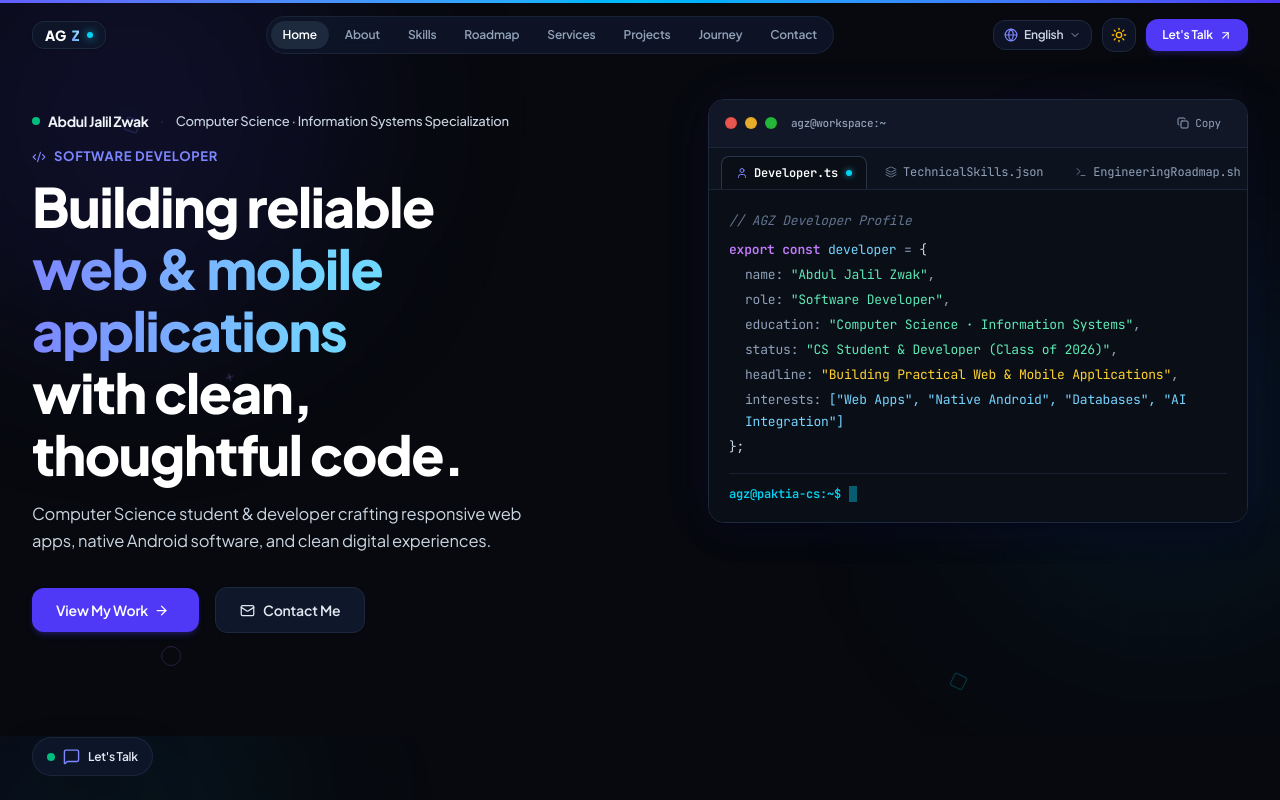
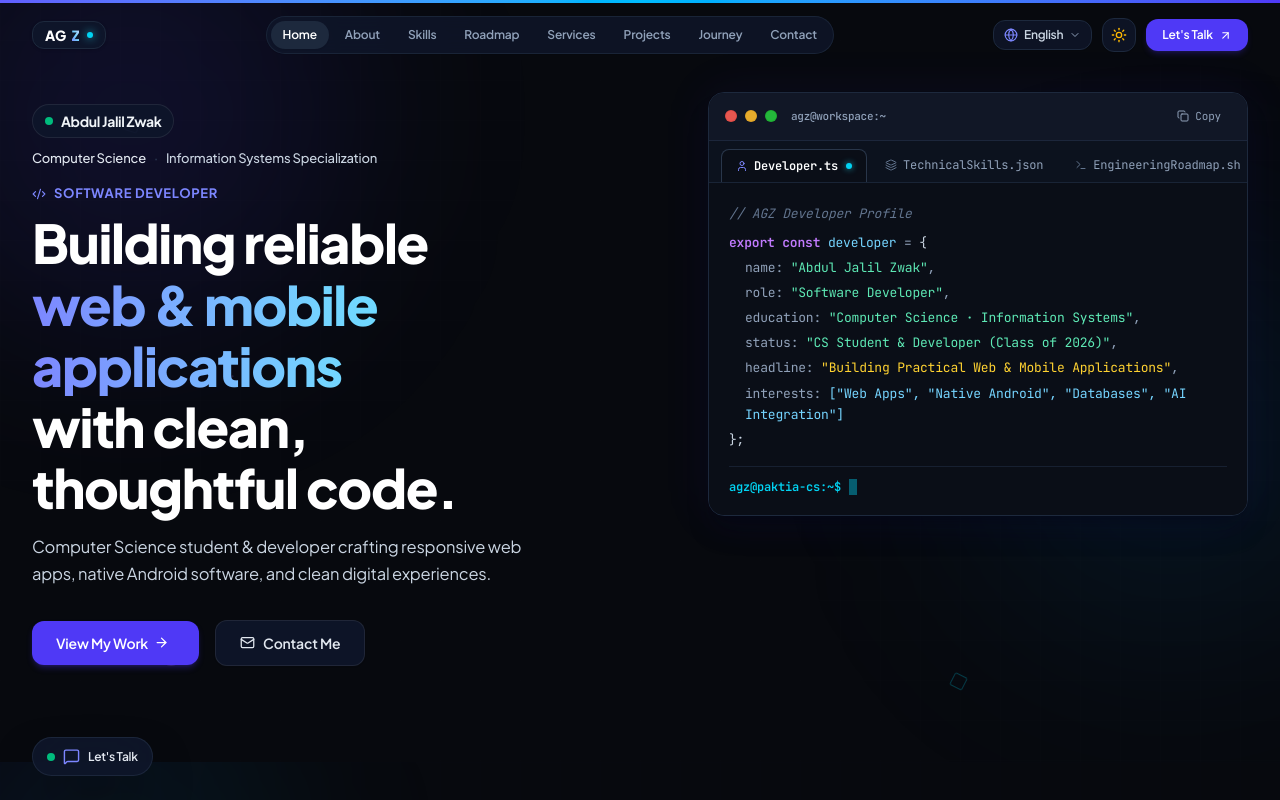
Before and after one commit to khubibkhan786/my-portfolio-, a React (Vite) app: page / in a window 1280 px wide. Shown: the top 800 px of the page. Built offline with nearby package versions, Linux system fonts and the light colour scheme.

Commit message:
feat(hero): adjust spacing and add language context
Refined hero layout padding and integrated the language state for improved typography and alignment consistency across locales.

```diff
--- a/src/components/sections/Hero.tsx
+++ b/src/components/sections/Hero.tsx
@@ -7,7 +7,7 @@ import {cn} from '../../lib/utils';
 
 export function Hero() {
   const {theme} = useTheme();
-  const {t, isRtl} = useLanguage();
+  const {t, language, isRtl} = useLanguage();
   const isDark = theme === 'dark';
 
   const containerVariants = {
@@ -36,7 +36,7 @@ export function Hero() {
   return (
     <section
       id="home"
-      className="relative min-h-[88vh] lg:min-h-[92vh] flex items-center pt-24 sm:pt-28 pb-14 lg:py-24 overflow-hidden transition-colors duration-300"
+      className="relative min-h-[88vh] lg:min-h-[92vh] flex items-center pt-20 sm:pt-28 pb-12 lg:py-24 overflow-hidden transition-colors duration-300"
     >
       {/* Restrained, Low-Overhead Atmospheric Ambient Lighting */}
       <div className="absolute inset-0 pointer-events-none overflow-hidden select-none" aria-hidden="true">
@@ -65,62 +65,74 @@ export function Hero() {
             animate="visible"
             className="lg:col-span-6 flex flex-col justify-start text-left rtl:text-right"
           >
-            {/* Developer Identity & Academic Kicker with Bidirectional Isolation */}
+            {/* Developer Identity & Academic Description with Strict Mobile Isolation */}
             <motion.div
               variants={itemVariants}
-              className="mb-3.5 sm:mb-4 flex flex-col sm:flex-row sm:items-center gap-2 sm:gap-3 max-w-full"
+              className="mb-3.5 sm:mb-4 flex flex-col items-start gap-2 sm:gap-2.5 max-w-full"
             >
-              {/* Primary Identity: Active Status + Developer Name */}
-              <div className="inline-flex items-center gap-2 shrink-0">
-                <span className="relative flex h-2 w-2">
+              {/* Row 1: Active Status Badge + Full Developer Name */}
+              <div className="inline-flex items-center gap-2 px-3 py-1.5 rounded-full bg-white dark:bg-slate-900/90 border border-slate-200/90 dark:border-white/[0.08] shadow-[0_1px_3px_rgba(15,23,42,0.04)] dark:shadow-none self-start">
+                <span className="relative flex h-2 w-2 shrink-0">
                   <span className="animate-ping absolute inline-flex h-full w-full rounded-full bg-emerald-400 opacity-75" />
                   <span className="relative inline-flex rounded-full h-2 w-2 bg-emerald-500" />
                 </span>
-                <span
-                  className="font-bold text-slate-900 dark:text-slate-100 tracking-tight text-xs sm:text-sm"
+                <bdi
                   dir={isRtl ? 'rtl' : 'ltr'}
+                  className="font-bold text-slate-900 dark:text-slate-100 tracking-tight text-xs sm:text-sm whitespace-nowrap"
                 >
                   {t.hero.statusBadge}
-                </span>
+                </bdi>
               </div>
 
-              {/* Separator - Visible on tablet/desktop */}
-              <span
-                aria-hidden="true"
-                className="hidden sm:inline-block text-slate-300 dark:text-slate-700 select-none text-xs"
-              >
-                ·
-              </span>
-
-              {/* Academic Specialization / Description Block with Isolated English Terms */}
+              {/* Row 2: Academic Specialization in a Separate, Balanced Text Block with Isolated English Terms */}
               <div
-                className="text-slate-600 dark:text-slate-300 font-medium text-xs sm:text-[13px] leading-relaxed text-balance"
+                className="inline-flex flex-wrap items-center gap-x-2 gap-y-1 text-xs sm:text-[13px] text-slate-600 dark:text-slate-300 font-medium leading-relaxed max-w-full"
                 dir={isRtl ? 'rtl' : 'ltr'}
               >
-                {isRtl ? (
-                  <span className="inline-block max-w-full">
-                    {t.hero.subline.split(/(Computer Science)/g).map((part, idx) => {
-                      if (part === 'Computer Science') {
-                        return (
-                          <bdi
-                            key={idx}
-                            dir="ltr"
-                            className="inline-block font-sans font-semibold text-slate-800 dark:text-slate-200 mx-1 px-1.5 py-0.5 rounded bg-slate-100/90 dark:bg-slate-800/90 border border-slate-200/80 dark:border-slate-700/80 text-[11px] sm:text-xs tracking-tight"
-                          >
-                            Computer Science
-                          </bdi>
-                        );
-                      }
-                      return <span key={idx}>{part}</span>;
-                    })}
-                  </span>
+                {language === 'ps' ? (
+                  <>
+                    <span className="inline-flex items-center gap-1.5 whitespace-nowrap">
+                      <span>د</span>
+                      <bdi
+                        dir="ltr"
+                        className="font-mono font-semibold text-slate-800 dark:text-slate-200 px-1.5 py-0.5 rounded-md bg-slate-100/90 dark:bg-slate-800/90 border border-slate-200/80 dark:border-slate-700/80 text-[11px] sm:text-xs tracking-tight"
+                      >
+                        Computer Science
+                      </bdi>
+                      <span>محصل</span>
+                    </span>
+                    <span aria-hidden="true" className="text-slate-300 dark:text-slate-700 select-none">
+                      ·
+                    </span>
+                    <span className="whitespace-nowrap font-medium text-slate-700 dark:text-slate-200">
+                      معلوماتي سیستمونه
+                    </span>
+                  </>
+                ) : language === 'fa' ? (
+                  <>
+                    <span className="whitespace-nowrap">دانشجوی کامپیوتر ساینس</span>
+                    <span aria-hidden="true" className="text-slate-300 dark:text-slate-700 select-none">
+                      ·
+                    </span>
+                    <span className="whitespace-nowrap font-medium text-slate-700 dark:text-slate-200">
+                      سیستم‌های معلوماتی
+                    </span>
+                  </>
                 ) : (
-                  <span>{t.hero.subline}</span>
+                  <>
+                    <span className="whitespace-nowrap font-medium text-slate-800 dark:text-slate-200">
+                      Computer Science
+                    </span>
+                    <span aria-hidden="true" className="text-slate-300 dark:text-slate-700 select-none">
+                      ·
+                    </span>
+                    <span className="whitespace-nowrap">Information Systems Specialization</span>
+                  </>
                 )}
               </div>
             </motion.div>
 
-            {/* Sub-label: Field of study / Role */}
+            {/* Sub-label: Role */}
             <motion.div
               variants={itemVariants}
               className="text-xs sm:text-[13px] font-bold uppercase tracking-wider text-indigo-600 dark:text-indigo-400 mb-2.5 flex items-center gap-2"
@@ -132,7 +144,7 @@ export function Hero() {
             {/* Main Headline - Natural, attractive, confident, and professional */}
             <motion.h1
               variants={itemVariants}
-              className="text-[clamp(2.1rem,4.4vw,3.4rem)] font-extrabold font-outfit tracking-tight text-slate-900 dark:text-white leading-[1.14] mb-3.5 sm:mb-4 text-balance"
+              className="text-[clamp(1.9rem,5.2vw,3.35rem)] font-extrabold font-outfit tracking-tight text-slate-900 dark:text-white leading-[1.18] sm:leading-[1.14] mb-3.5 sm:mb-4 text-balance break-normal"
             >
               {t.hero.headlinePre}{' '}
               <span className="bg-gradient-to-r from-indigo-600 via-sky-500 to-indigo-500 dark:from-indigo-400 dark:via-sky-300 dark:to-cyan-300 bg-clip-text text-transparent inline-block">
@@ -149,16 +161,19 @@ export function Hero() {
               {t.hero.description}
             </motion.p>
 
-            {/* Action Buttons - Prominent & Clear */}
-            <motion.div variants={itemVariants} className="flex flex-wrap items-center gap-3 sm:gap-4">
+            {/* Action Buttons - Prominent, Clear & Mobile Optimized */}
+            <motion.div
+              variants={itemVariants}
+              className="flex flex-col sm:flex-row items-stretch sm:items-center gap-3 sm:gap-4 w-full sm:w-auto"
+            >
               <a
                 href="#projects"
-                className="inline-flex items-center justify-center px-6 py-3 bg-indigo-600 hover:bg-indigo-500 active:scale-[0.98] text-white font-semibold text-xs sm:text-sm rounded-xl transition-all duration-200 shadow-md shadow-indigo-600/25 hover:shadow-indigo-600/40 hover:-translate-y-0.5 group cursor-pointer"
+                className="inline-flex items-center justify-center px-6 py-3 bg-indigo-600 hover:bg-indigo-500 active:scale-[0.98] text-white font-semibold text-xs sm:text-sm rounded-xl transition-all duration-200 shadow-md shadow-indigo-600/25 hover:shadow-indigo-600/40 hover:-translate-y-0.5 group cursor-pointer w-full sm:w-auto text-center"
               >
                 <span>{t.hero.viewWork}</span>
                 <ArrowRight
                   className={cn(
-                    'mx-1.5 transition-transform duration-200',
+                    'mx-1.5 transition-transform duration-200 shrink-0',
                     isRtl
                       ? 'rotate-180 group-hover:-translate-x-1'
                       : 'group-hover:translate-x-1'
@@ -169,9 +184,9 @@ export function Hero() {
 
               <a
                 href="#contact"
-                className="inline-flex items-center justify-center px-6 py-3 bg-white dark:bg-slate-900 hover:bg-slate-50 dark:hover:bg-slate-800 active:scale-[0.98] text-slate-800 dark:text-slate-200 font-semibold text-xs sm:text-sm rounded-xl border border-slate-200/90 dark:border-slate-800 shadow-xs hover:-translate-y-0.5 transition-all duration-200 cursor-pointer"
+                className="inline-flex items-center justify-center px-6 py-3 bg-white dark:bg-slate-900/90 hover:bg-slate-50 dark:hover:bg-slate-800 active:scale-[0.98] text-slate-800 dark:text-slate-200 font-semibold text-xs sm:text-sm rounded-xl border border-slate-200/90 dark:border-white/[0.08] shadow-xs hover:-translate-y-0.5 transition-all duration-200 cursor-pointer w-full sm:w-auto text-center"
               >
-                <Mail className={isRtl ? 'ml-2' : 'mr-2'} size={15} />
+                <Mail className={isRtl ? 'ml-2 shrink-0' : 'mr-2 shrink-0'} size={15} />
                 <span>{t.hero.contactMe}</span>
               </a>
             </motion.div>
```
